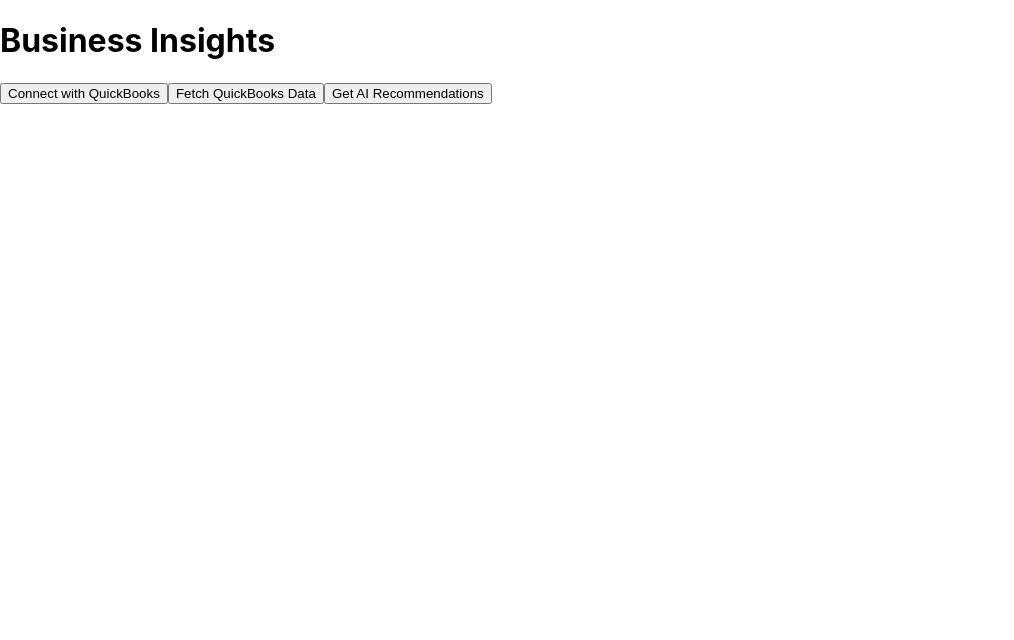
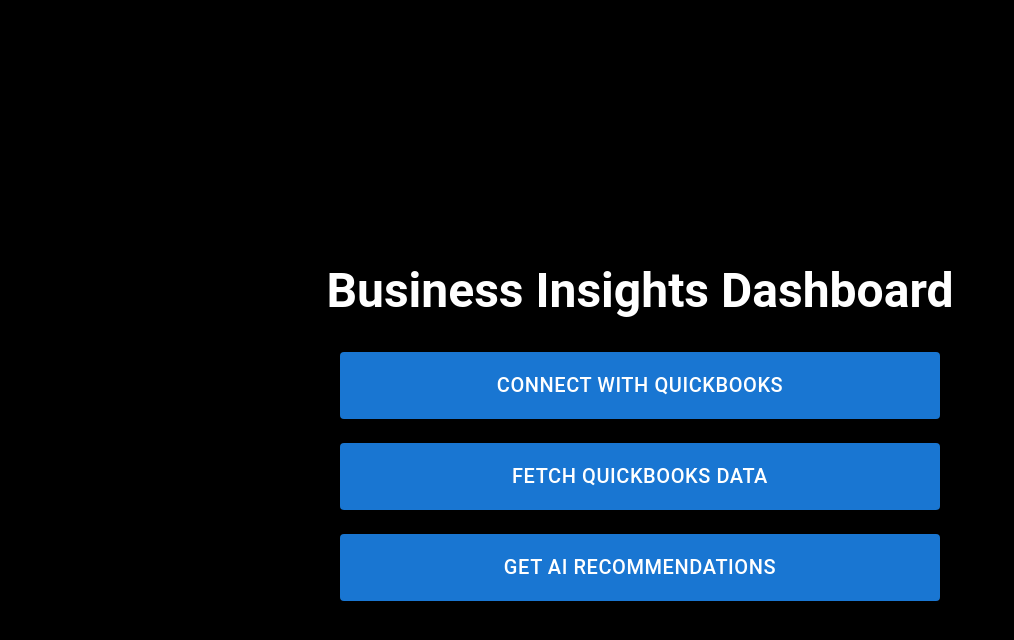
Before and after one commit to xtrajank/strat_tips, a React (Create React App) app: page / in a window 1280 px wide. Shown: the top 640 px of the page, without its empty margins (0-1014 px from the left). Built offline with nearby package versions, Linux system fonts and the light colour scheme.

Commit message:
update gui

```diff
--- a/package.json
+++ b/package.json
@@ -3,11 +3,15 @@
   "version": "0.1.0",
   "private": true,
   "dependencies": {
+    "@emotion/react": "^11.14.0",
+    "@emotion/styled": "^11.14.0",
+    "@mui/material": "^6.4.8",
     "@testing-library/dom": "^10.4.0",
     "@testing-library/jest-dom": "^6.6.3",
     "@testing-library/react": "^16.2.0",
     "@testing-library/user-event": "^13.5.0",
     "axios": "^1.8.3",
+    "mui": "^0.0.1",
     "react": "^19.0.0",
     "react-dom": "^19.0.0",
     "react-scripts": "5.0.1",
--- a/src/components/Dashboard.js
+++ b/src/components/Dashboard.js
@@ -1,14 +1,15 @@
 import React, { useState } from "react";
 import axios from "axios";
+import { Box, Button, Typography, Paper, CircularProgress } from "@mui/material";
 
 const Dashboard = () => {
   const [insight, setInsight] = useState("");
-  const [quickBooksData, setQuickBooksData] = useState(null); // Store QuickBooks data
+  const [quickBooksData, setQuickBooksData] = useState(null);
   const [loading, setLoading] = useState(false);
   const [error, setError] = useState(null);
 
   const connectQuickBooks = () => {
-    window.location.href = "http://127.0.0.1:8000/quickbooks/login"; // Redirect user for authentication
+    window.location.href = "http://127.0.0.1:8000/quickbooks/login";
   };
 
   const fetchQuickBooksData = async () => {
@@ -23,7 +24,7 @@
         response = await axios.get("http://127.0.0.1:8000/quickbooks/data/reports/CashFlow");
       }
 
-      setQuickBooksData(response.data); // Store the fetched data in state
+      setQuickBooksData(response.data);
     } catch (error) {
       setError(`Error: ${error.response?.data?.detail || error.message}`);
     } finally {
@@ -46,50 +47,79 @@
   };
 
   return (
-    <div className="p-6 flex flex-col items-center space-y-6">
-      <h1 className="text-2xl font-bold">Business Insights</h1>
+    <Box
+      sx={{
+        minHeight: "100vh",
+        display: "flex",
+        flexDirection: "column",
+        alignItems: "center",
+        justifyContent: "center",
+        gap: 4,
+        bgcolor: "black",
+        color: "white",
+        p: 4
+      }}
+    >
+      <Typography variant="h3" fontWeight="bold">
+        Business Insights Dashboard
+      </Typography>
 
-      <button
+      <Box sx={{ display: "flex", flexDirection: "column", gap: 3, width: "100%", maxWidth: 600 }}>
+        <Button
+          variant="contained"
+          color="primary"
           onClick={connectQuickBooks}
-        className="w-full max-w-sm bg-blue-500 text-white p-2 rounded"
+          sx={{ fontSize: 20, py: 2 }}
           disabled={loading}
         >
           Connect with QuickBooks
-      </button>
+        </Button>
 
-      <button
+        <Button
+          variant="contained"
+          color="primary"
           onClick={fetchQuickBooksData}
-        className="w-full max-w-sm bg-indigo-500 text-white p-2 rounded"
+          sx={{ fontSize: 20, py: 2 }}
           disabled={loading}
         >
           Fetch QuickBooks Data
-      </button>
+        </Button>
 
-      <button
+        <Button
+          variant="contained"
+          color="primary"
           onClick={fetchInsights}
-        className="w-full max-w-sm bg-green-500 text-white p-2 rounded"
+          sx={{ fontSize: 20, py: 2 }}
           disabled={loading}
         >
           Get AI Recommendations
-      </button>
+        </Button>
+      </Box>
 
-      {loading && <p>Loading...</p>}
-      {error && <p className="text-red-500">{error}</p>}
+      {loading && <CircularProgress color="primary" />}
+
+      {error && <Typography color="error" fontSize={18} mt={2}>{error}</Typography>}
 
       {insight && (
-        <div className="mt-4 p-4 bg-gray-100 rounded-lg w-full max-w-lg text-center">
-          <h2 className="text-lg font-semibold">AI Recommendation</h2>
-          <p>{insight}</p>
-        </div>
+        <Paper elevation={6} sx={{ mt: 4, p: 4, width: "90%", maxWidth: "800px", minHeight: "200px", bgcolor: "gray.900" }}>
+          <Typography variant="h5" fontWeight="bold" mb={2}>
+            AI Recommendation
+          </Typography>
+          <Typography variant="body1">{insight}</Typography>
+        </Paper>
       )}
 
       {quickBooksData && (
-        <div className="mt-4 p-4 bg-gray-200 rounded-lg w-full max-w-lg">
-          <h2 className="text-lg font-semibold">QuickBooks Data</h2>
-          <pre className="text-sm whitespace-pre-wrap">{JSON.stringify(quickBooksData, null, 2)}</pre>
-        </div>
+        <Paper elevation={6} sx={{ mt: 4, p: 4, width: "90%", maxWidth: "800px", minHeight: "200px", bgcolor: "gray.900" }}>
+          <Typography variant="h5" fontWeight="bold" mb={2}>
+            QuickBooks Data
+          </Typography>
+          <Typography component="pre" sx={{ fontSize: 14, whiteSpace: "pre-wrap", wordWrap: "break-word" }}>
+            {JSON.stringify(quickBooksData, null, 2)}
+          </Typography>
+        </Paper>
       )}
-    </div>
+    </Box>
   );
 };
 
```
Also changed, not shown: 1 other file (tests, documents, lock files or other folders). Lines whose indentation alone changed are shown as unchanged.
